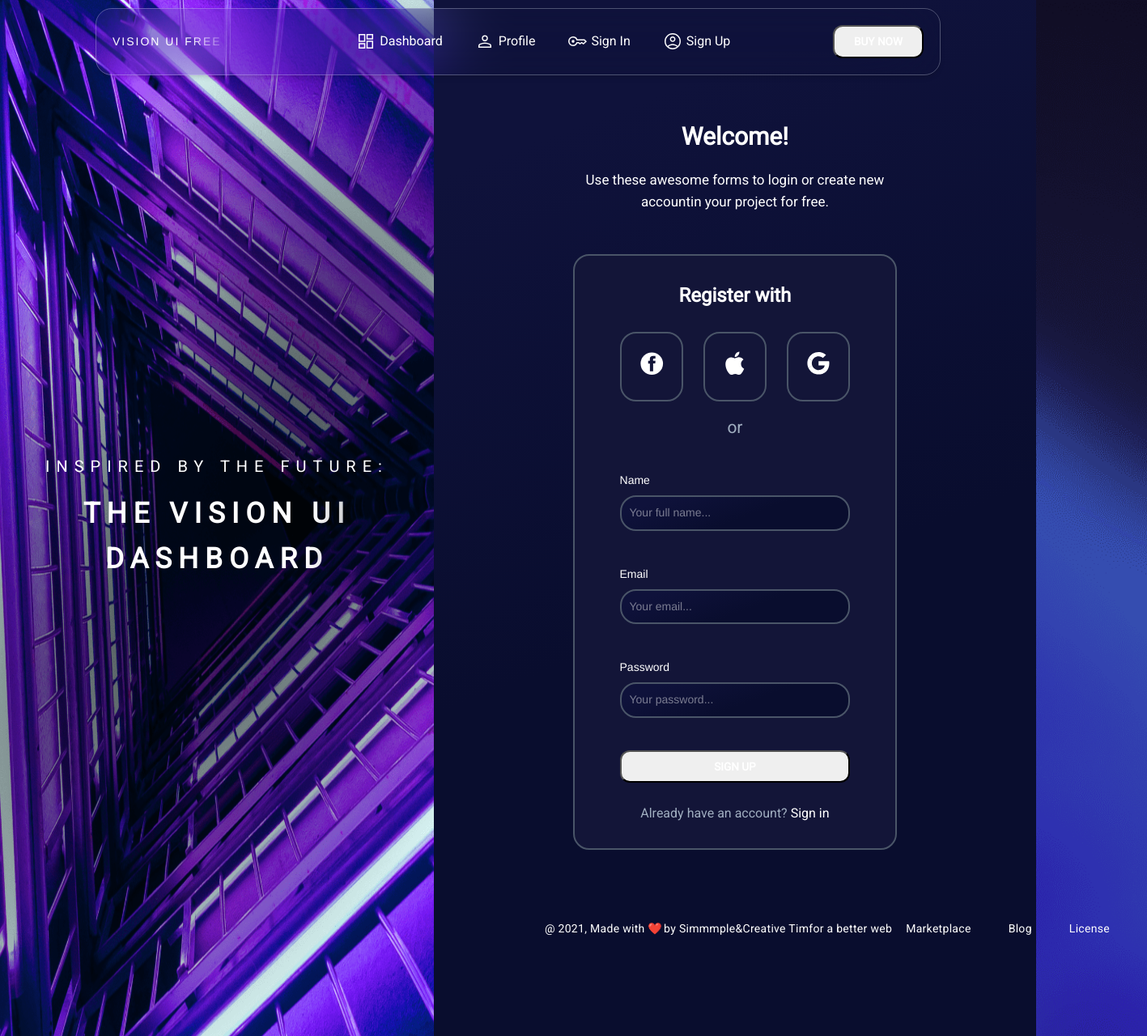
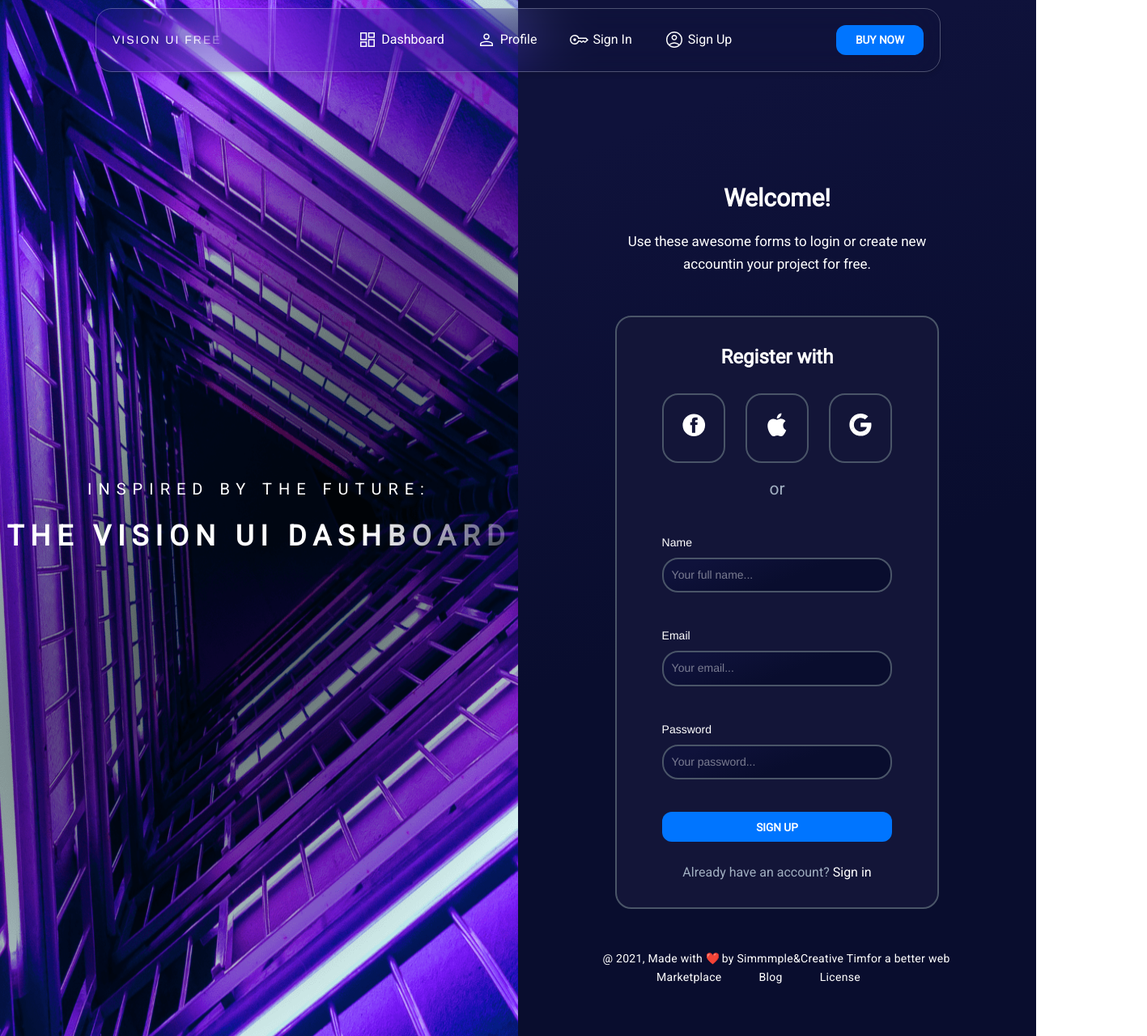
Before and after one commit to Alex-Hovsepyan/Dashboard, a React (Create React App) app: page /signUp in a window 1280 px wide. Shown: the whole page at 81% size, 1417 px wide, since content can reach past the window. Built offline with nearby package versions, Linux system fonts and the light colour scheme; no server answers.

Commit message:
Footer fix

```diff
--- a/src/Billing/Billing.js
+++ b/src/Billing/Billing.js
@@ -123,8 +123,10 @@ function Billing() {
 
                         </div>
                 </div>
+                <div style={{ margin: '30px 0' }}>
+                <Footer checkClassName={true} />
             </div>
-            <Footer/>
+            </div>
         </div>
 
     )
--- a/src/Custom/CustomButton/CustomButton.css
+++ b/src/Custom/CustomButton/CustomButton.css
@@ -10,9 +10,11 @@ button {
     color: white;
     cursor: pointer;
     transition: all 250ms;
+    border: none;
     text-transform: uppercase;
 }
 
 button:hover {
-    transform: scale(1.1)
+    transform: scale(1.1);
+    border: none;
 }
--- a/src/Dashboard/Dashboard.js
+++ b/src/Dashboard/Dashboard.js
@@ -33,7 +33,7 @@ function Dashboard () {
                     <Item10 />
                     <Item11 />
                 </main>
-                <Footer />
+                <Footer checkClassName={true} />
             </div>
         </div>
     )
--- a/src/Footer/Footer.js
+++ b/src/Footer/Footer.js
@@ -1,9 +1,9 @@
 import s from './footer.module.scss'
 import { Link } from "react-router-dom";
 
-function Footer(checkClassName) {
+function Footer({ checkClassName }) {
     return (
-        <div className={{checkClassName} ? s.footer : s.footerforsingnIn}>
+        <div className={checkClassName ? s.footer : s.footerforsingnIn}>
             <div className={s.footerPart_1}>
                 <p>@ 2021, Made with ❤️</p>
                 <Link to="/dashboard">by Simmmple&Creative Timfor a better web</Link>
--- a/src/Footer/footer.module.scss
+++ b/src/Footer/footer.module.scss
@@ -1,14 +1,15 @@
 .footer{
     width: 100%;
     display: flex;
-    margin: 36px 0 36px 17.125rem;
     justify-content: space-between;
+    // margin: 36px 0 36px 17.125rem;
     font-size: 0.875rem;
     letter-spacing: .3px;
     color:white;
+    margin-left: 260px;
 }
 
-.footer-for-singnIn{
+.footerforsingnIn{
     width: 100%;
     display: flex;
     margin: 0;
@@ -36,7 +37,7 @@
     color: white;
 }
 
-@media screen and (max-width:1100px){
+@media screen and (max-width: 1100px){
     .footer{
         flex-direction:column;
     }
--- a/src/Header/Header.js
+++ b/src/Header/Header.js
@@ -38,7 +38,7 @@ function Header() {
                     src={item.src}
                     title={item.title} />)}
             </ul>
-            <CustomButton value={"Buy now"} />
+            <CustomButton background={"rgb(0, 117, 255)"} value={"Buy now"} />
     </div>
     )
 }
--- a/src/SignIn/SignIn.js
+++ b/src/SignIn/SignIn.js
@@ -79,7 +79,7 @@ return (
                         setValue = {setPassword} />
                 </div>
                 <CustomSwitcher label={"Remember me"} />
-                <CustomButton value={"sign in"} width={300}/>
+                <CustomButton background={"rgb(0, 117, 255)"} value={"sign in"} width={300}/>
 
             </form>
 
--- a/src/SignUp/SignUpForm.js
+++ b/src/SignUp/SignUpForm.js
@@ -81,6 +81,7 @@ function SignUpForm () {
             <CustomButton
                 value='SIGN UP'
                 width='100%'
+                background={"rgb(0, 117, 255)"}
             />
             <p className="linkText">
                 Already have an account?
--- a/src/SignUp/signUp.css
+++ b/src/SignUp/signUp.css
@@ -19,7 +19,7 @@
     flex-direction: column;
     justify-content: center;
     align-items: center;
-    padding-top: 60px;
+    padding-top: 160px;
     font-family: "Plus Jakarta Display", Helvetica, Arial, sans-serif;
 }
 
--- a/src/Tables/Tables.js
+++ b/src/Tables/Tables.js
@@ -19,7 +19,9 @@ function Tables() {
                 <div style={{marginLeft : 250,width: "100%"}}>
                     <CustomTable data={dataAuthors} />
                 </div>
-                <Footer />
+                <div style={{ margin: '30px 0' }}>
+                    <Footer checkClassName={true} />
+                </div>
             </div>
         </div>
     )
```
Also changed, not shown: 1 other file (tests, documents, lock files or other folders).
